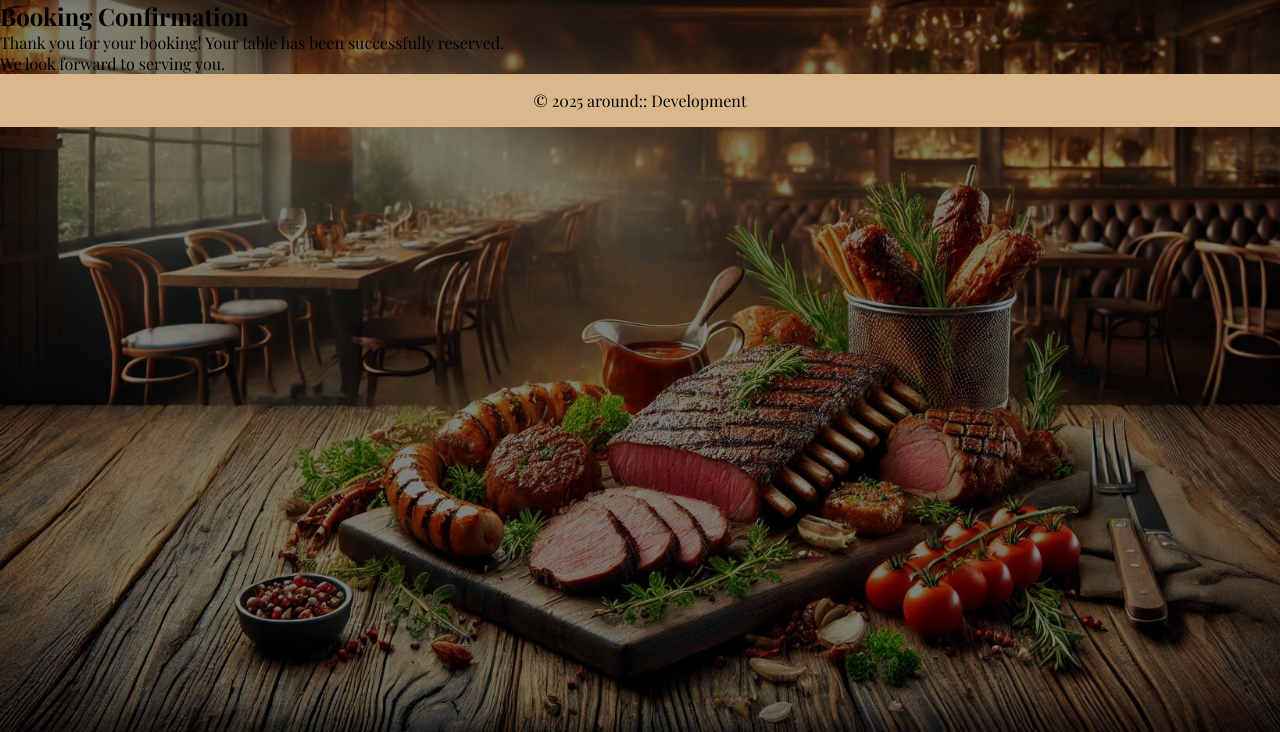
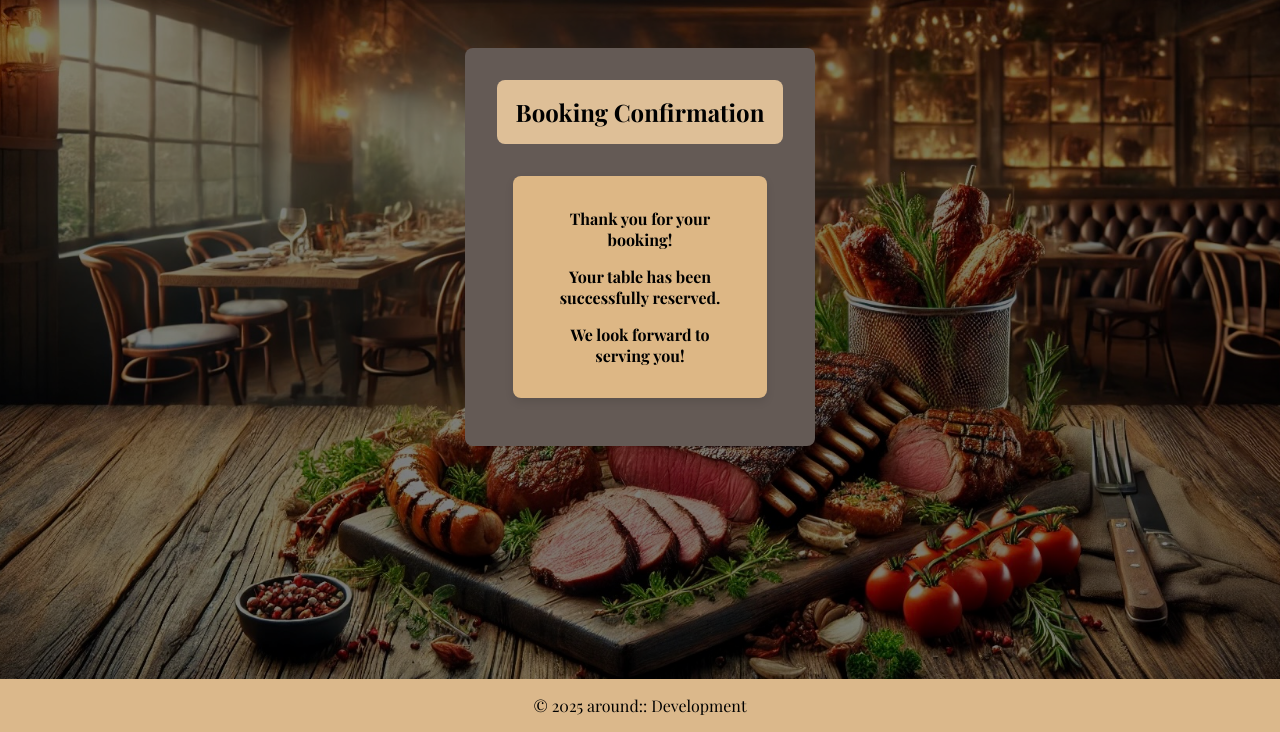
Before and after one commit to Drevestedt/Muu, a Django app: page /booking/booking_confirmation/ in a window 1280 px wide. Shown: the part 68-800 px from the top of the page. Run offline with Django 4.2, Linux system fonts and the light colour scheme; some libraries are stand-ins or nearby versions; some web fonts are replaced.

Commit message:
Improve booking confirmation page layout and styling for better user experience

```diff
--- a/booking/templates/booking/booking_conf.html
+++ b/booking/templates/booking/booking_conf.html
@@ -36,10 +36,11 @@
     <main>
       <section id="confirmation-section">
         <h2>Booking Confirmation</h2>
-        <p>
-          Thank you for your booking! Your table has been successfully reserved.
-        </p>
-        <p>We look forward to serving you.</p>
+        <div class="para-text">
+          <p>Thank you for your booking!</p>
+          <p>Your table has been successfully reserved.</p>
+          <p>We look forward to serving you!</p>
+        </div>
       </section>
     </main>
 
--- a/static/styles/booking_conf.css
+++ b/static/styles/booking_conf.css
@@ -85,6 +85,43 @@ h1 i {
   text-decoration: none;
 }
 
+/* Main */
+main {
+  flex: 1;
+  display: flex;
+  flex-direction: column;
+  align-items: center;
+  margin-top: 3rem;
+}
+
+#confirmation-section {
+  background-color: #645a55;
+  padding: 1rem;
+  text-align: center;
+  max-width: 350px;
+  border-radius: 8px;
+}
+
+#confirmation-section h2 {
+  background-color: rgb(222, 191, 151);
+  padding: 1rem;
+  margin: 1rem;
+  border-radius: 8px;
+}
+
+#confirmation-section .para-text {
+  background-color: rgb(221, 183, 133);
+  padding: 1rem;
+  margin: 2rem;
+  border-radius: 8px;
+  box-shadow: 0 4px 8px rgba(0, 0, 0, 0.1);
+}
+
+#confirmation-section p {
+  font-weight: bold;
+  margin: 1rem;
+}
+
 /* Footer */
 footer {
   background-color: rgb(219, 184, 139);
@@ -92,3 +129,5 @@ footer {
   font-family: Playfair Display, sans-serif;
   text-align: center;
 }
+
+/* Responsive styles */
```
